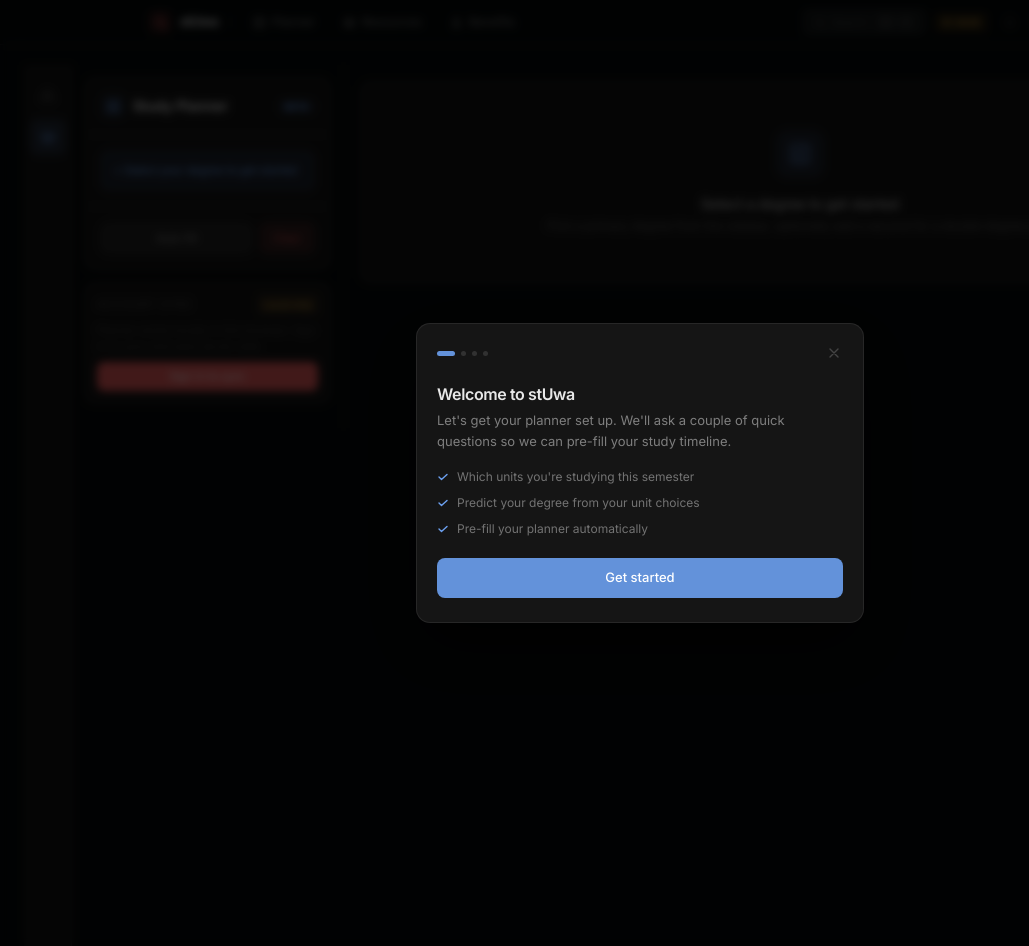
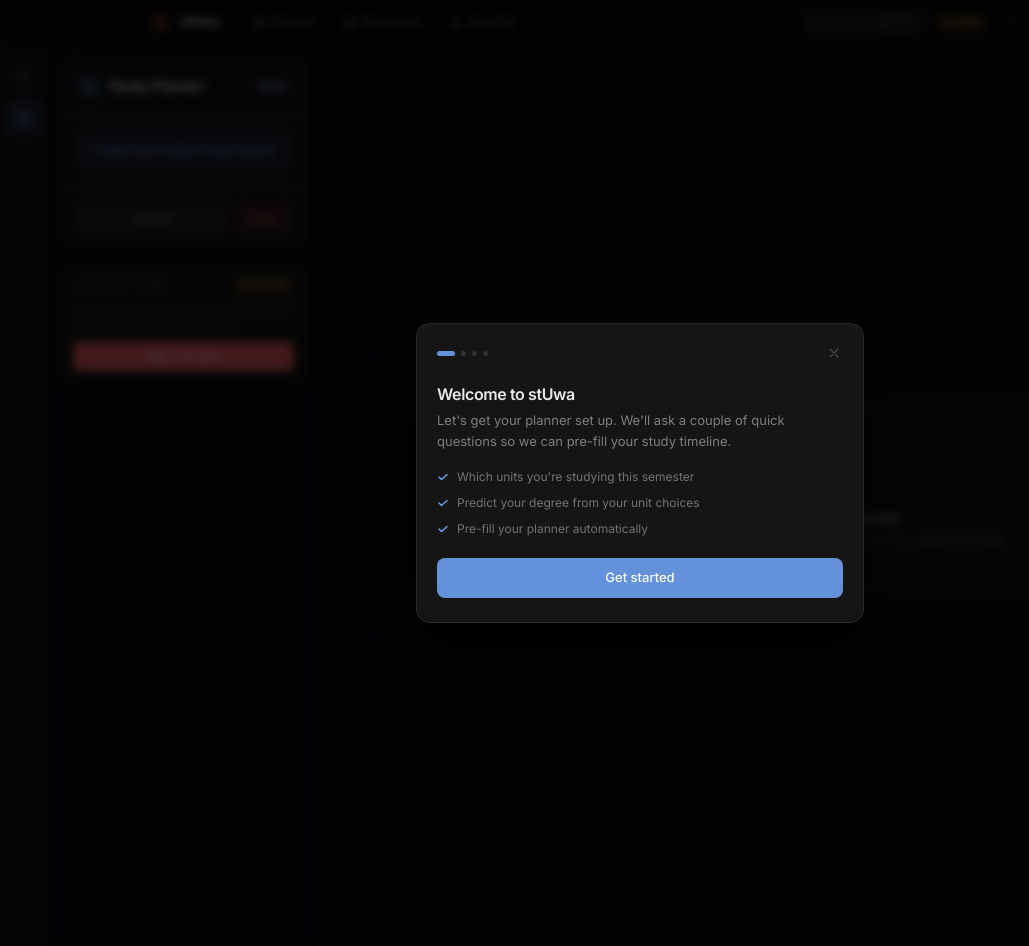
Before and after one commit to BenMasel/agile-web-dev, a Flask app: page /planner in a window 1280 px wide. Shown: the whole page, without its empty margins (0-1029 px from the left). Run offline with Flask 3, Linux system fonts and the light colour scheme; some libraries are stand-ins or nearby versions.

Commit message:
update: fullscreen planner view

```diff
--- a/app/templates/base.html
+++ b/app/templates/base.html
@@ -56,8 +56,8 @@
   {% include "components/navbar.html" %}
 
   {# Content column — centred, padded below the navbar #}
-  <div class="flex justify-center px-6 pt-5 pb-8">
-    <div class="{% block content_width %}w-full max-w-2xl{% endblock %} flex flex-col gap-4">
+  <div class="flex justify-center {% block outer_padding %}px-6 pt-5 pb-8{% endblock %}">
+    <div class="{% block content_width %}w-full max-w-2xl{% endblock %} {% block content_col_class %}flex flex-col gap-4{% endblock %}">
 
       {% with messages = get_flashed_messages(with_categories=true) %}
       {% if messages %}
@@ -74,6 +74,7 @@
 
       {% block content %}{% endblock %}
 
+      {% block footer_bar %}
       {# Footer bar — child templates can override footer_nav to change the right-hand shortcuts #}
       <div class="flex justify-between items-center px-0.5 mt-1">
         <div class="flex items-center gap-1.5">
@@ -89,6 +90,7 @@
         </div>
         {% endblock %}
       </div>
+      {% endblock %}
 
     </div>
   </div>
--- a/app/templates/planner.html
+++ b/app/templates/planner.html
@@ -1,5 +1,9 @@
 {% extends "base.html" %} {% block title %}Study Planner — stUwa{% endblock %}
-{% block content_width %}w-full max-w-[92rem]{% endblock %} {% block head %}
+{% block content_width %}w-full max-w-[92rem]{% endblock %}
+{% block outer_padding %}p-0 h-[calc(100vh-2.75rem)]{% endblock %}
+{% block content_col_class %}flex flex-col h-full{% endblock %}
+{% block footer_bar %}{% endblock %}
+{% block head %}
 <script src="https://cdn.jsdelivr.net/npm/gsap@3/dist/gsap.min.js"></script>
 <style>
     .unit-draggable {
@@ -55,11 +59,11 @@
 </style>
 {% endblock %} {% block content %}
 
-<div class="flex items-start">
+<div class="flex items-start h-full overflow-hidden">
     {# ══════════════════════════════════════════════════════════════ SIDEBAR NAV
     ══════════════════════════════════════════════════════════════ #}
     <nav id="sidebar-nav"
-         class="w-12 shrink-0 sticky top-[2.75rem] h-[calc(100vh-3.25rem)] flex flex-col items-center pt-3 gap-1.5 border-r border-rc-border bg-rc-surface z-10">
+         class="w-12 shrink-0 h-full flex flex-col items-center pt-3 gap-1.5 border-r border-rc-border bg-rc-surface">
 
         {# Unit Tray button #}
         <button id="nav-btn-tray" class="sidebar-nav-btn" title="Unit Tray"
@@ -85,7 +89,7 @@
     {# ══════════════════════════════════════════════════════════════ PANEL: DEGREE OVERVIEW
     ══════════════════════════════════════════════════════════════ #}
     <div id="panel-degree"
-         class="hidden w-[17rem] shrink-0 sticky top-[2.75rem] max-h-[calc(100vh-3.25rem)] overflow-y-auto flex flex-col gap-3 p-3 pb-6 border-r border-rc-border">
+         class="hidden w-[17rem] shrink-0 h-full overflow-y-auto flex flex-col gap-3 p-3 pb-6 border-r border-rc-border">
 
         {# ── Config card ── #}
         <div
@@ -326,7 +330,7 @@
     {# ══════════════════════════════════════════════════════════════ PANEL: UNIT TRAY
     ══════════════════════════════════════════════════════════════ #}
     <div id="panel-tray"
-         class="hidden w-[17rem] shrink-0 sticky top-[2.75rem] max-h-[calc(100vh-3.25rem)] overflow-y-auto flex flex-col gap-3 p-3 pb-6 border-r border-rc-border">
+         class="hidden w-[17rem] shrink-0 h-full overflow-y-auto flex flex-col gap-3 p-3 pb-6 border-r border-rc-border">
 
         <div
             id="tray-wrap"
@@ -386,12 +390,14 @@
 
     {# ══════════════════════════════════════════════════════════════ MAIN
     CONTENT ══════════════════════════════════════════════════════════════ #}
-    <div class="flex-1 min-w-0 flex flex-col gap-3 p-4">
-        {# Empty state #}
+    <div class="flex-1 min-w-0 flex flex-col h-full overflow-hidden">
+        {# Empty state — flex-1 so it fills height and centres content #}
         <div
             id="empty-state"
-            class="bg-rc-surface border border-rc-border rounded-[10px] p-12 flex flex-col items-center gap-4 text-center"
-        >
+            class="flex-1 flex items-center justify-center"
+            style="display: flex"
+        >
+            <div class="bg-rc-surface border border-rc-border rounded-[10px] p-12 flex flex-col items-center gap-4 text-center">
                 <div
                     class="w-12 h-12 rounded-[12px] bg-rc-blue-muted flex items-center justify-center"
                 >
@@ -425,22 +431,23 @@
                         Select a degree to get started
                     </div>
                     <div class="text-xs text-white/30">
-                    Pick a primary degree from the sidebar, optionally add a
-                    second for a double degree plan
+                        Open the degree panel on the left and pick your primary
+                        degree to begin
+                    </div>
                 </div>
             </div>
         </div>
 
         {# Semester timeline #}
-        <div id="timeline-wrap" class="hidden flex-col gap-3">
-            <div class="overflow-x-auto pb-2">
+        <div id="timeline-wrap" class="flex flex-1 flex-col min-h-0" style="display: none">
+            <div class="flex-1 min-h-0 overflow-x-auto overflow-y-hidden flex flex-col">
                 <div
                     id="semester-grid"
-                    class="flex gap-3"
-                    style="min-width: max-content; align-items: flex-start"
+                    class="flex gap-3 flex-1 min-h-0"
+                    style="min-width: max-content; align-items: stretch; padding: 1rem 1rem 0.5rem"
                 ></div>
             </div>
-            <div class="flex items-center gap-4 px-1 flex-wrap">
+            <div class="shrink-0 flex items-center gap-4 px-4 py-3 border-t border-rc-border-light flex-wrap">
                 <div class="flex items-center gap-1.5">
                     <div class="w-2 h-2 rounded-full bg-rc-green"></div>
                     <span class="text-[11px] text-white/30">Completed</span>
@@ -1071,9 +1078,8 @@
     // ─────────────────────────────────────────────────────────
     function render() {
       const has = state.degrees.length > 0;
-      document.getElementById('empty-state').classList.toggle('hidden', has);
-      document.getElementById('timeline-wrap').classList.toggle('hidden', !has);
-      document.getElementById('timeline-wrap').classList.toggle('flex', has);
+      document.getElementById('empty-state').style.display = has ? 'none' : 'flex';
+      document.getElementById('timeline-wrap').style.display = has ? 'flex' : 'none';
       document.getElementById('tray-wrap').classList.toggle('hidden', !has);
       document.getElementById('planner-stats').classList.toggle('hidden', !has);
       document.getElementById('planner-stats').classList.toggle('flex-col', has);
@@ -1209,7 +1215,7 @@
           cluster.appendChild(semLbl);
 
           const card = document.createElement('div');
-          card.className = `sem-card bg-rc-surface border rounded-[10px] p-2.5 flex flex-col gap-1.5 transition
+          card.className = `sem-card bg-rc-surface border rounded-[10px] p-2.5 flex flex-col gap-1.5 flex-1 transition
             ${isPast ? 'border-rc-border/50' : 'border-rc-border'}`;
           card.dataset.semKey = key;
 
@@ -1243,7 +1249,7 @@
           card.addEventListener('dragover', e => e.preventDefault());
 
           const addBtn = document.createElement('button');
-          addBtn.className = 'mt-1 text-[11px] text-white/20 hover:text-white/50 border border-dashed border-white/10 hover:border-white/20 rounded-lg py-1.5 text-center transition cursor-pointer';
+          addBtn.className = 'mt-auto pt-1.5 text-[11px] text-white/20 hover:text-white/50 border border-dashed border-white/10 hover:border-white/20 rounded-lg py-1.5 text-center transition cursor-pointer';
           addBtn.textContent = '+ add unit';
           addBtn.onclick = () => openPicker(key);
           card.appendChild(addBtn);
```
Lines whose indentation alone changed are shown as unchanged.
